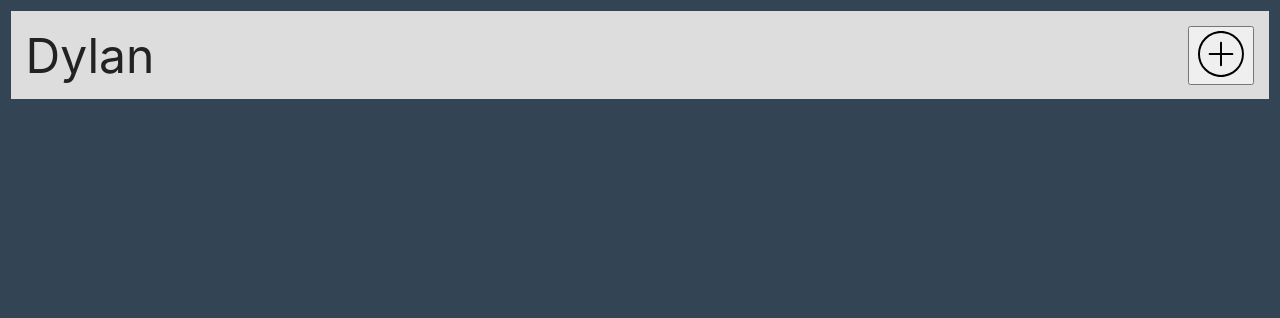
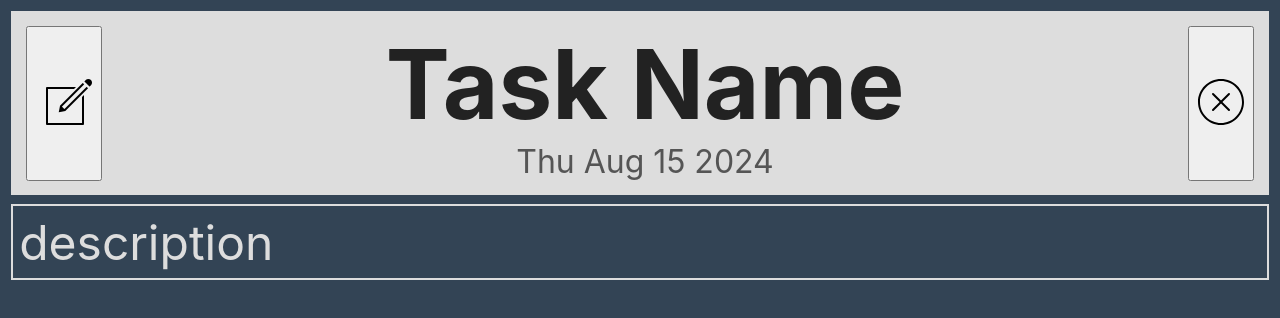
Before and after one commit to red2fred2/todo, a React (Create React App) app in the folder frontend/: page / in a window 1280 px wide. Shown: the top 318 px of the page. Built offline with nearby package versions, Linux system fonts and the light colour scheme; no server answers; the HTML template or start-up script is replaced by a standard one.

Commit message:
Add single task view skeleton

```diff
--- a/frontend/src/App.jsx
+++ b/frontend/src/App.jsx
@@ -1,16 +1,19 @@
 import React from 'react';
 
 import ListView from './listView/ListView';
+import SingleView from './singleView/SingleView';
 
 const Views = {
-	List: Symbol('List')
+	List: Symbol('List'),
+	Single: Symbol('Single')
 }
 
 export default function App() {
-	const [view, setView] = React.useState(Views.List);
+	const [view, setView] = React.useState(Views.Single);
 
 	switch(view) {
 		case Views.List: return <ListView setView={setView} />;
+		case Views.Single: return <SingleView setView={setView} />;
 		default: return null;
 	};
 }
--- /dev/null
+++ b/frontend/src/singleView/SingleView.css
@@ -0,0 +1,49 @@
+.SingleView {
+	position: fixed;
+	width: 100%;
+	min-height: 100vh;
+	left: 0;
+	top: 0;
+	background-color: #345;
+	margin-right: 0;
+}
+
+.SingleView-header {
+	display: flex;
+	justify-content: space-between;
+	background-color: #ddd;
+	outline: 2px solid #ddd;
+	margin: 1%;
+	padding: 1%;
+	overflow-wrap: anywhere;
+}
+
+.SingleView-header > div {
+	text-align: center;
+}
+
+.SingleView-header > div > h2 {
+	color: #222;
+	text-align: center;
+	font-size: 6em;
+	margin: 0;
+}
+
+.SingleView-header-date {
+	color: #555;
+	margin-top: 0;
+	font-size: 2em;
+}
+
+.SingleView-header-editButton > img {
+	margin-left: 10px;
+}
+
+.SingleView-description {
+	font-size: 3em;
+	color: #ddd;
+	outline: 2px solid #ddd;
+	margin: 1%;
+	padding: 0.5%;
+	overflow-wrap: anywhere;
+}
--- /dev/null
+++ b/frontend/src/singleView/SingleView.jsx
@@ -0,0 +1,54 @@
+import React from 'react';
+
+import './SingleView.css';
+import xButtonImage from './xButton.svg';
+import editButtonImage from './editButton.png';
+
+class EditButton extends React.Component {
+	editTask = async () => {
+
+	}
+
+	render() {
+		return (
+			<button className="SingleView-header-editButton" type="image" onClick={this.deleteTask}>
+				<img src={editButtonImage} viewBox="0 0 50 50" alt="X"/>
+			</button>
+		)
+	}
+}
+
+class XButton extends React.Component {
+	deleteTask = async () => {
+		await fetch(`https://test.red2fred2.com/api/deleteTask/${this.props.taskID}`, {method: 'DELETE'});
+		this.props.updateListItems();
+	}
+
+	render() {
+		return (
+			<button className="SingleView-header-xButton" type="image" onClick={this.deleteTask}>
+				<img src={xButtonImage} viewBox="0 0 50 50" alt="X"/>
+			</button>
+		)
+	}
+}
+
+export default function SingleView() {
+	const date = new Date();
+
+	return (
+		<div className="SingleView">
+			<header className="SingleView-header">
+				<EditButton />
+				<div>
+					<h2>Task Name</h2>
+					<time className="SingleView-header-date">{date.toDateString()}</time>
+				</div>
+				<XButton />
+			</header>
+			<section className="SingleView-description">
+				description
+			</section>
+		</div>
+	);
+}
```
Also changed, not shown: frontend/src/singleView/editButton.png (added), frontend/src/singleView/xButton.svg (added).
